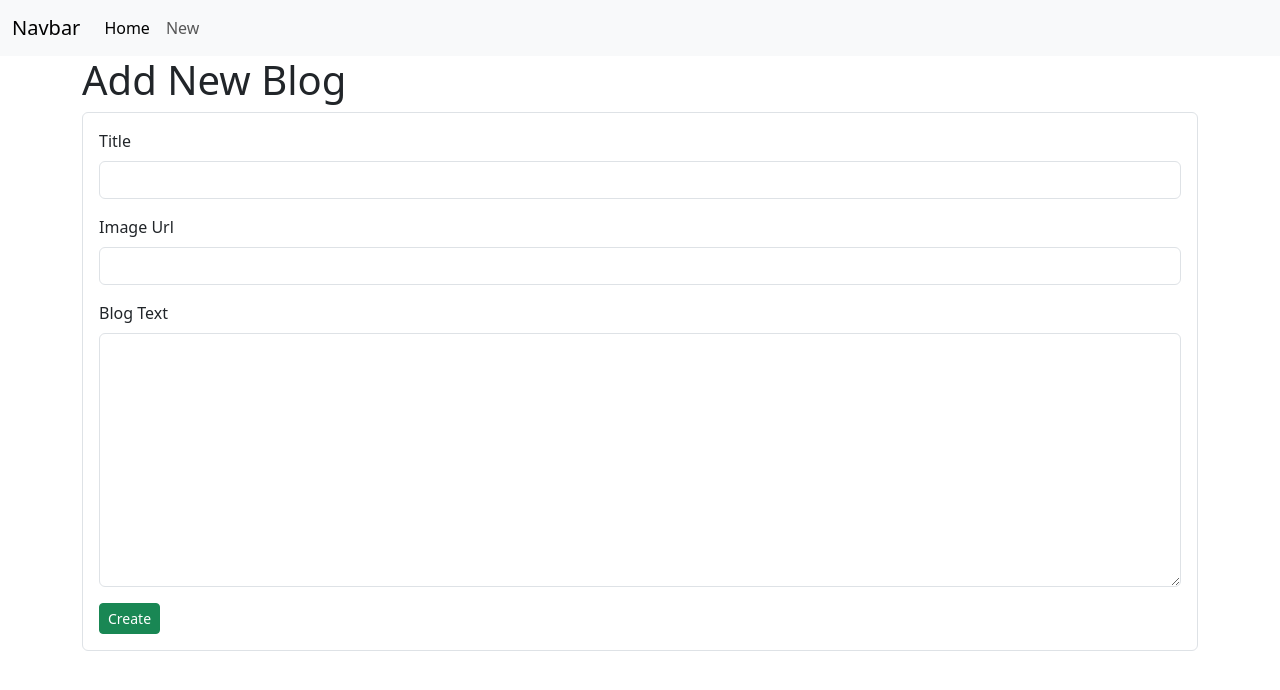
After one commit to Raghav267/PG-April-24, a Node server app: page /blogs/new in a window 1280 px wide. The commit adds this page. Shown: the top 690 px of the page. Run offline with Node 20, Linux system fonts and the light colour scheme.

Commit message:
Databases

```diff
--- a/Lecture13/RESTFUL Architecture/index.js
+++ b/Lecture13/RESTFUL Architecture/index.js
@@ -4,10 +4,8 @@ const path = require("path");
 
 app.set("view engine", "ejs");
 app.set("views", path.join(__dirname, "views"));
+app.use(express.urlencoded({ extended: true }))
 
-app.get('/', (req, res) => {
-    res.send("Home Route");
-})
 
 let blogs = [
     {
@@ -30,16 +28,36 @@ let blogs = [
     },
 ];
 
+app.get('/', (req, res) => {
+    res.send("Home Route");
+})
+
 //Get all the blogs
 app.get("/blogs", (req, res) => {
     // res.send("We are on Blogs pages");
     res.render("index", { blogs });
 })
 
-// create a blog
+app.get("/blogs/new", (req, res) => {
+    // res.send("we ARE CREATING A BLOG.")
+    res.render("new");
+
+})
+
 app.post("/blogs", (req, res) => {
-    res.send("we ARE CREATING A BLOG.")
+    // console.log(req.body);
+    const { title, imageUrl, blogText } = req.body;
+    // res.send(req.body)
+    blogs.push({ id: blogs.length, title, imageUrl, blogText });
+    res.redirect("/blogs") // redirect means rotes
+})
 
+// to show one blog
+
+app.get("/blogs/:blogid", (req, res) => {
+    const { blogid } = req.params;
+    const blog = blogs.find((blog) => blog.id === parseInt(blogid))
+    res.render("show", { blog });
 })
 
 
--- a/Lecture13/RESTFUL Architecture/views/new.ejs
+++ b/Lecture13/RESTFUL Architecture/views/new.ejs
@@ -1,12 +1,21 @@
-<!DOCTYPE html>
-<html lang="en">
-<head>
-    <meta charset="UTF-8">
-    <meta name="viewport" content="width=device-width, initial-scale=1.0">
-    <title>Document</title>
-</head>
-<body>
-    This is blog creating form
+<%- include("./partials/header") %>
+    <main class="container">
+        <h1>Add New Blog</h1>
+        <form class="border rounded p-3" action="/blogs" method="post" >
+            <div class="mb-3">
+                <label class="form-label" for="title">Title</label>
+                <input class="form-control" type="text" name="title" id="title">
+            </div>
+            <div class="mb-3">
+                <label class="form-label" for="imageUrl">Image Url</label>
+                <input class="form-control" type="text" name="imageUrl" id="imageUrl">
+            </div>
+            <div class="mb-3">
+                <label class="form-label"  for="blog-text">Blog Text</label>
+                <textarea class="form-control" name="blogText" id="blog-text" cols="30" rows="10"></textarea>
+            </div>
+            <button type="submit" class="btn btn-sm btn-success">Create</button>
+          </form>
+    </main>
 
-</body>
-</html>
+    <%- include("./partials/footer")  %>
--- /dev/null
+++ b/Lecture13/RESTFUL Architecture/views/partials/footer.ejs
@@ -0,0 +1,5 @@
+
+<script src="https://cdn.jsdelivr.net/npm/@popperjs/core@2.11.8/dist/umd/popper.min.js" integrity="sha384-I7E8VVD/ismYTF4hNIPjVp/Zjvgyol6VFvRkX/vR+Vc4jQkC+hVqc2pM8ODewa9r" crossorigin="anonymous"></script>
+<script src="https://cdn.jsdelivr.net/npm/bootstrap@5.3.3/dist/js/bootstrap.min.js" integrity="sha384-0pUGZvbkm6XF6gxjEnlmuGrJXVbNuzT9qBBavbLwCsOGabYfZo0T0to5eqruptLy" crossorigin="anonymous"></script>
+</body>
+</html>
--- /dev/null
+++ b/Lecture13/RESTFUL Architecture/views/partials/header.ejs
@@ -0,0 +1,30 @@
+<!DOCTYPE html>
+<html lang="en">
+<head>
+    <meta charset="UTF-8">
+    <meta name="viewport" content="width=device-width, initial-scale=1.0">
+    <title>Document</title>
+    <link href="https://cdn.jsdelivr.net/npm/bootstrap@5.3.3/dist/css/bootstrap.min.css" rel="stylesheet" integrity="sha384-QWTKZyjpPEjISv5WaRU9OFeRpok6YctnYmDr5pNlyT2bRjXh0JMhjY6hW+ALEwIH" crossorigin="anonymous">
+  </head>
+</head>
+<body>
+
+    <nav class="navbar navbar-expand-lg bg-body-tertiary">
+        <div class="container-fluid">
+          <a class="navbar-brand" href="#">Navbar</a>
+          <button class="navbar-toggler" type="button" data-bs-toggle="collapse" data-bs-target="#navbarSupportedContent" aria-controls="navbarSupportedContent" aria-expanded="false" aria-label="Toggle navigation">
+            <span class="navbar-toggler-icon"></span>
+          </button>
+          <div class="collapse navbar-collapse" id="navbarSupportedContent">
+            <ul class="navbar-nav me-auto mb-2 mb-lg-0">
+              <li class="nav-item">
+                <a class="nav-link active" aria-current="page" href="#">Home</a>
+              </li>
+              <li class="nav-item">
+                <a class="nav-link" href="/blogs/new">New</a>
+              </li>
+            </ul>
+
+          </div>
+        </div>
+      </nav>
```
Also changed, not shown: Lecture13/RESTFUL Architecture/views/index.ejs (+3 -35 lines), Lecture13/RESTFUL Architecture/views/show.ejs (added, +12 -0 lines), Lecture15/DataBases/discussion.txt (added, +21 -0 lines).
